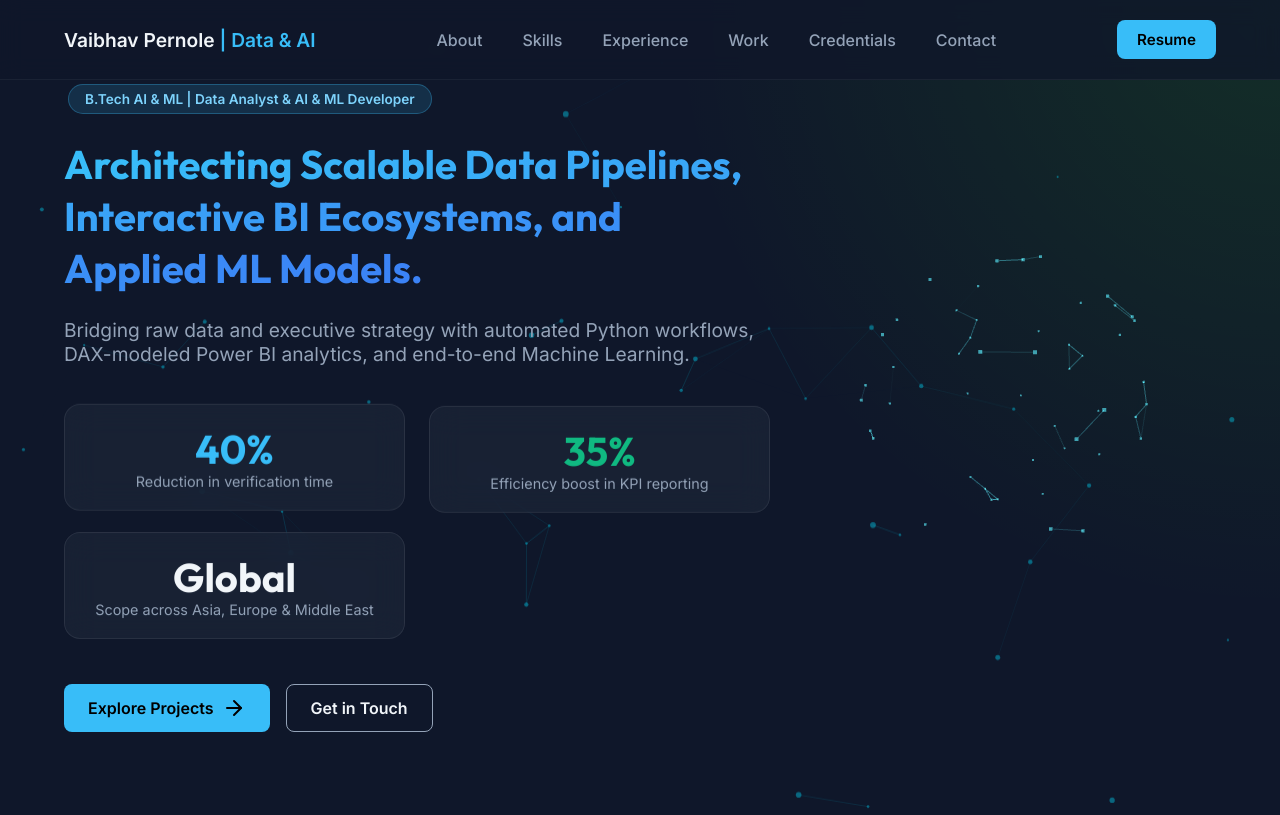
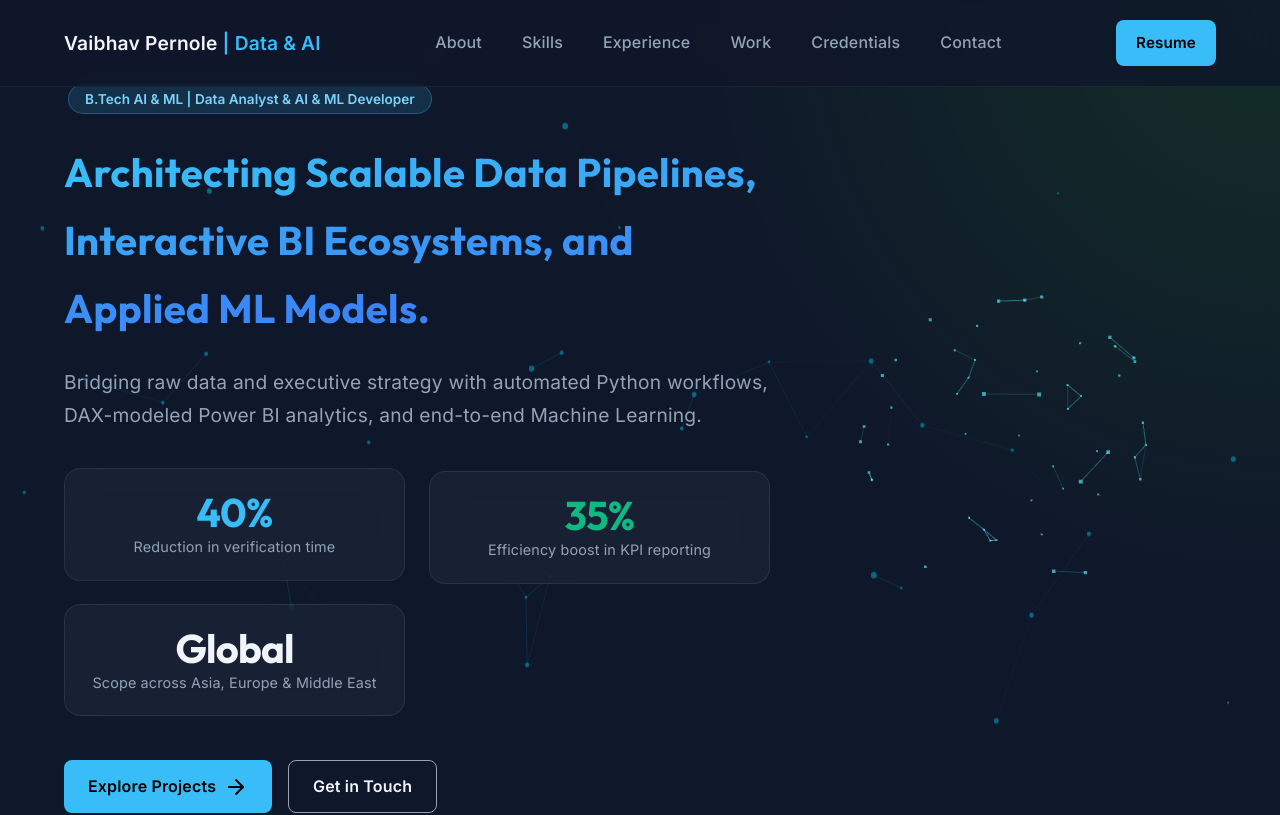
Before and after one commit to vaibhav72-hub/portfolio-github, a React (Vite) app: page / in a window 1280 px wide. Shown: the top 815 px of the page. Built offline with nearby package versions, Linux system fonts and the light colour scheme.

Commit message:
style: polish typography and add badge micro-animations

```diff
--- a/src/index.css
+++ b/src/index.css
@@ -48,7 +48,13 @@ body::before {
 h1, h2, h3, h4, h5, h6 {
   font-family: var(--font-heading);
   color: var(--text-primary);
-  line-height: 1.2;
+  line-height: 1.15;
+  letter-spacing: -0.02em; /* Tighter letter spacing for modern premium look */
+}
+
+p, li, span, a {
+  line-height: 1.7; /* Relaxed line height for excellent readability */
+  letter-spacing: 0.01em;
 }
 
 a {
@@ -197,6 +203,15 @@ a {
   border: 1px solid rgba(56, 189, 248, 0.3);
   display: inline-block;
   margin: 4px;
+  transition: all 0.3s cubic-bezier(0.4, 0, 0.2, 1);
+  cursor: default;
+}
+
+.badge:hover {
+  background: var(--accent-cyan);
+  color: #0b0f19;
+  transform: translateY(-2px) scale(1.05);
+  box-shadow: 0 4px 15px rgba(56, 189, 248, 0.4);
 }
 
 /* Grid Layouts */
```
